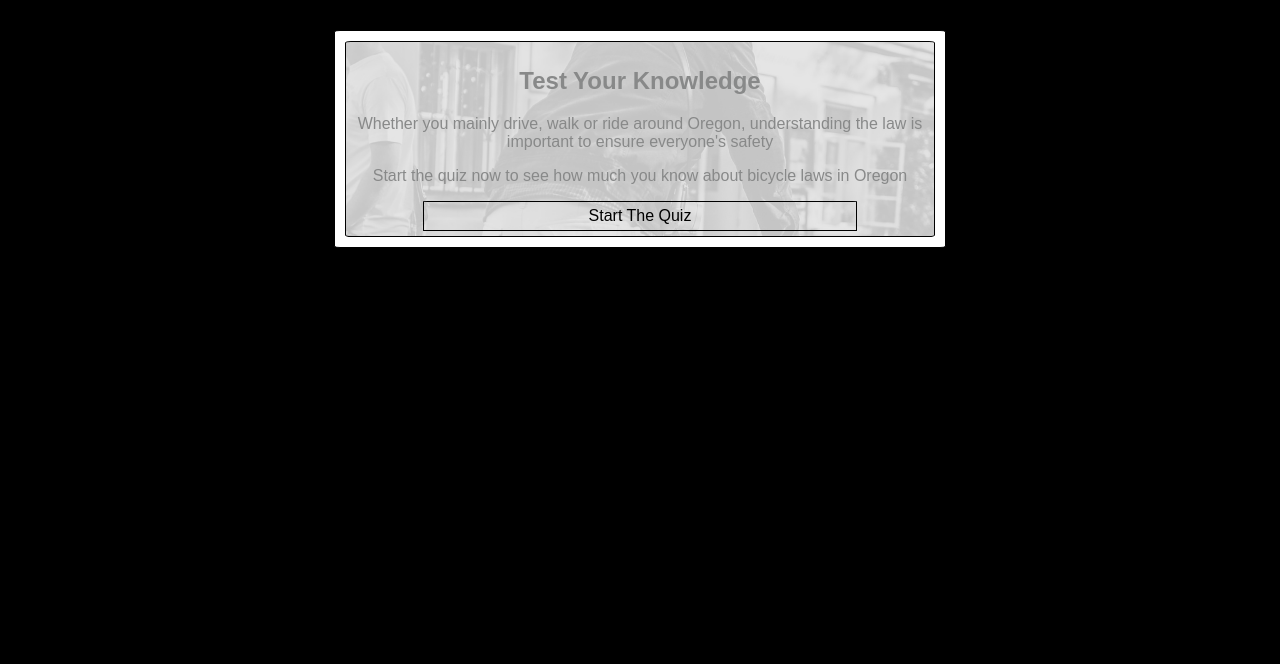
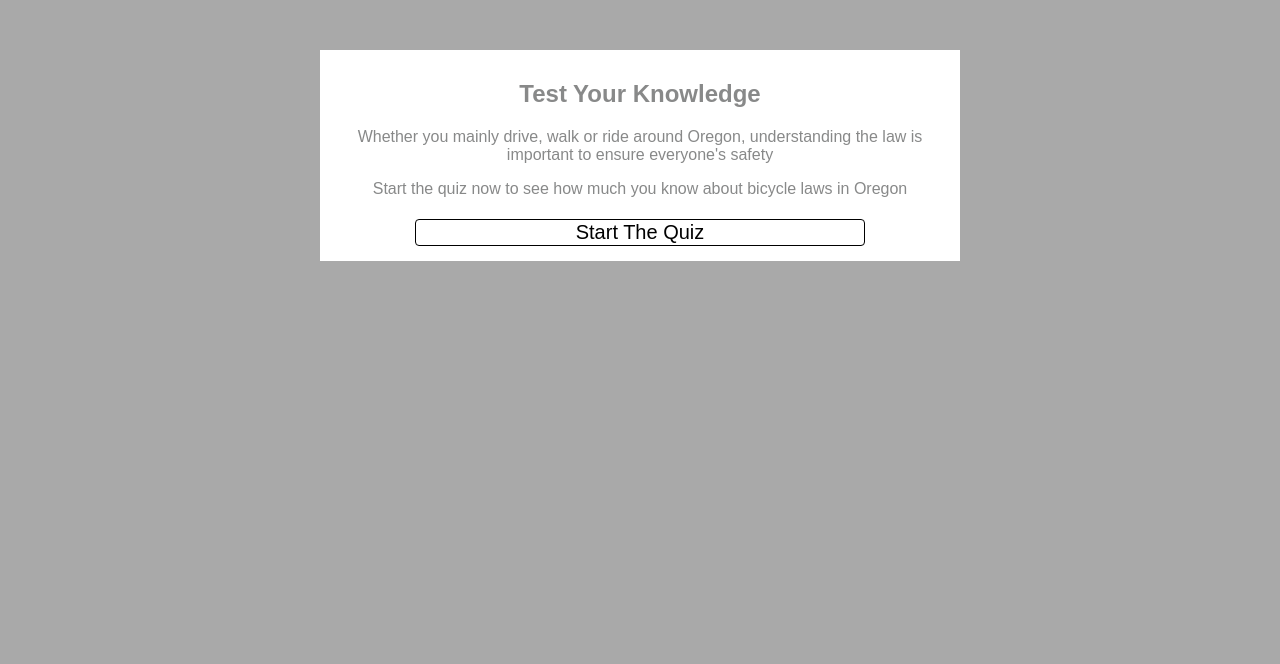
Before and after one commit to christophergoot/quiz-app, a plain HTML site: page index.html in a window 1280 px wide. Shown: the part 136-800 px from the top of the page. Drawn offline with nearby package versions, Linux system fonts and the light colour scheme.

Commit message:
css fooling

```diff
--- a/index.html
+++ b/index.html
@@ -14,7 +14,6 @@
 		</div>
 	</header>
 	<main role="main" class="box container">
-		<div class="box inner-container">
 		<section class="start-section js-start-section">
 			<h2>Test Your Knowledge</h2>
 			<p>Whether you mainly drive, walk or ride around Oregon, understanding the law is important to ensure everyone's safety</p>
@@ -24,7 +23,6 @@
 		<section role="main" class="box quiz-section js-quiz-section hidden"></section>
 		<section class="box feedback-section js-feedback-section hidden"></section>
 		<section class="box final-section js-final-section hidden"></section>
-		</div>
 	</main>
 </body>
 <!-- <script src="//code.jquery.com/jquery.min.js"></script> -->
--- a/main.css
+++ b/main.css
@@ -2,44 +2,21 @@ body {
   font-family: Arial, Sans-Serif;
   font-size: 16px;
   text-align: center;
-  background-color: black;
+  background-color: darkgrey;
   color: #888989;
   font-weight: 200;
 }
 
-.box {
-  max-width: 600px;
-  margin: 20px 40px;
-  background-color: white;
-  overflow: hidden;
-  border-radius: 5px;
-  margin: 10px auto;
-}
 
-.buy-button, .input-box {
-    padding: 10px 20px;
-    font-size: 16px;
-    font-weight: 200;
-}
-
-.button {
-	border-radius: 2px;
-  border: 1px solid #FD4D72;
-  /*color: #FD4D72;*/
-  background-color: transparent;
-}
-
-a {
-  color: #FD4D72;
-  text-decoration: none;
+.container {
+	background-color: white;
+	max-width: 600px;
+	margin: 0 auto;
+	padding: 10px 20px;
+	height: 100%;
 }
 
 
-.inner-container {
-		background: url("background-bicycle.jpg") no-repeat center center fixed;
-	background-size: cover;
-
-}
 
 header {
 	margin: 0 0 50px 0;
@@ -52,24 +29,30 @@ h1{
 	margin: 0 auto;
 }
 
-
+/*
 .box {
 	border-radius: 1%;
 	border: 1px solid black;
 	margin: 5px;
 	padding: 5px;
+	  max-width: 600px;
+  margin: 20px 40px;
+  background-color: white;
+  overflow: hidden;
+  border-radius: 5px;
+  margin: 10px auto;
 }
+*/
 
-.container {
-	background-color: white;
-	max-width: 600px;
-	margin: 0 auto;
-}
+.button, .answer {
+	border-radius: 4px;
+ 	 border: 1px solid;
+  /*color: #FD4D72;*/
+  background-color: transparent;
+	width: 75%;
+	margin: 5px auto;
+	font-size: 20px;
 
-.button {
-	width: 75%;
-	margin: 0 auto;
-	font-size: 1em;
 }
 
 .question {
```
